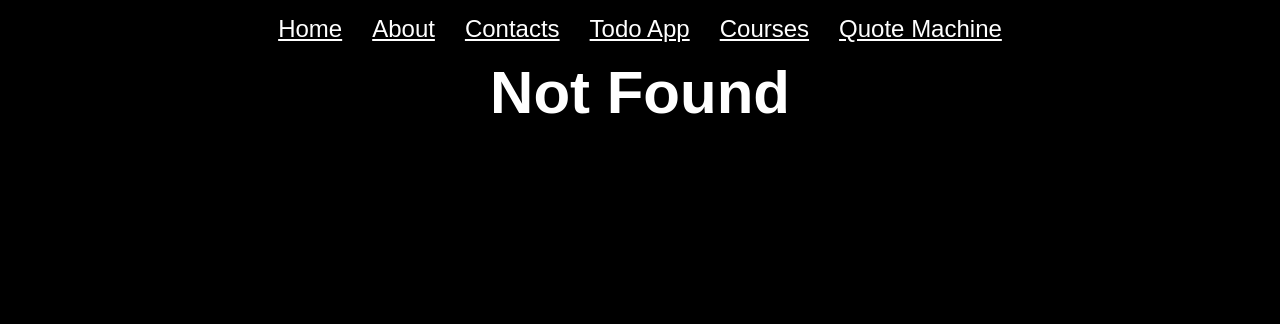
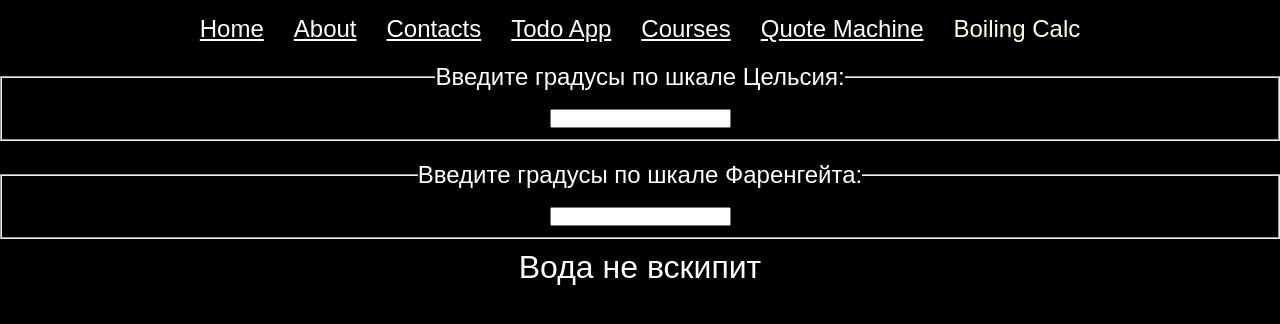
Before and after one commit to Eltach00/react-course-projects, a React (Create React App) app: page /boilingCalc in a window 1280 px wide. Before the commit this address had no page. Shown: the top 324 px of the page. Built offline with nearby package versions, Linux system fonts and the light colour scheme.

Commit message:
Boilng calcualte added

```diff
--- a/src/App.css
+++ b/src/App.css
@@ -2,6 +2,17 @@
   display: block;
   text-align: center;
   font: 1em sans-serif;
+}
+
+.m {
+  margin-top: 20px;
+  padding: 10px;
+  font-size: 1.5rem;
+}
+
+p {
+  margin-top: 10px;
+  font-size: 2rem;
 }
 
 .btn {
--- a/src/App.jsx
+++ b/src/App.jsx
@@ -9,6 +9,7 @@ import Courses from './Router/Courses'
 import SingleCourse from './Router/SingleCourse'
 import './App.css'
 import QuoteMachine from './RandomQuote/QuoteMachine'
+import Calculator from './components/TempCalc/Calculator'
 
 function App() {
   return (
@@ -22,6 +23,7 @@ function App() {
             <Route path="*" element={<NotFound />} />
             <Route path="todoApp" element={<Todo />} />
             <Route path="quoteMachine" element={<QuoteMachine />} />
+            <Route path="boilingCalc" element={<Calculator />} />
             <Route path="courses" element={<Courses />} />
             <Route path="courses/:courseSlug" element={<SingleCourse />} />
           </Route>
--- a/src/RandomQuote/QuoteMachine.jsx
+++ b/src/RandomQuote/QuoteMachine.jsx
@@ -7,19 +7,16 @@ const API_DATA =
   'https://gist.githubusercontent.com/camperbot/5a022b72e96c4c9585c32bf6a75f62d9/raw/e3c6895ce42069f0ee7e991229064f167fe8ccdc/quotes.json'
 
 const QuoteMachine = () => {
-  const url = new URL(`https://twitter.com/intent/tweet`)
-  url.searchParams.set('hashtags', 'quotes')
-  url.searchParams.set('related', 'freecodecamp')
-
   const [data, setData] = useState([])
   const [randomQuote, setrandomQuote] = useState(0)
   const [color, setColor] = useState({})
   const [randomColor, setRandomColor] = useState(0)
+  const [classText, setclassText] = useState(styles.text)
 
-  const [classText, setclassText] = useState(styles.text)
   useEffect(() => {
     setclassText(styles.text + ' ' + styles.change)
   }, [])
+
   useEffect(() => {
     async function getData() {
       try {
@@ -41,7 +38,7 @@ const QuoteMachine = () => {
     setRandomColor(randomInteger(0, colors.length - 1))
     setColor({
       backgroundColor: colors[randomColor],
-      transition: `background-color 1000ms linear`,
+      transition: `background-color 2000ms linear`,
     })
     setTimeout(() => {
       setclassText(styles.text + ' ' + styles.change)
@@ -49,13 +46,15 @@ const QuoteMachine = () => {
   }
 
   function addHref() {
+    const url = new URL(`https://twitter.com/intent/tweet`)
+    url.searchParams.set('hashtags', 'quotes')
+    url.searchParams.set('related', 'freecodecamp')
     url.searchParams.set(
       'text',
       `'${data[randomQuote].quote}' ${data[randomQuote].author}`
     )
     return url
   }
-
   return (
     <>
       <div style={color} id="container" className={styles.container}>
@@ -69,7 +68,7 @@ const QuoteMachine = () => {
               style={color}
               type="button"
               className={styles.twit}
-              href={data.length && addHref()}
+              href={data.length ? addHref() : ''}
               title="Tweet this quote!"
             >
               Twitter
--- a/src/Router/Menu.jsx
+++ b/src/Router/Menu.jsx
@@ -11,6 +11,7 @@ const Menu = () => {
       <NavLink to="todoApp">Todo App</NavLink>
       <NavLink to="courses">Courses</NavLink>
       <NavLink to="quoteMachine">Quote Machine</NavLink>
+      <NavLink to="boilingCalc">Boiling Calc</NavLink>
     </nav>
   )
 }
--- /dev/null
+++ b/src/components/TempCalc/Boiling.jsx
@@ -0,0 +1,5 @@
+const Boiling = (props) => {
+  return props.temp >= 100 ? <p>Вода вскипит</p> : <p>Вода не вскипит</p>
+}
+
+export default Boiling
--- /dev/null
+++ b/src/components/TempCalc/Calculator.jsx
@@ -0,0 +1,45 @@
+import { useState } from 'react'
+import Boiling from './Boiling'
+import TempInput from './TempInput'
+
+const Calculator = () => {
+  const [state, setState] = useState({ temp: '', scale: 'c' })
+
+  function handleChangeCels(value) {
+    setState({ temp: value, scale: 'c' })
+  }
+  function handleChangeFar(value) {
+    setState({ temp: value, scale: 'f' })
+  }
+  const scale = state.scale
+  const temp = state.temp
+  const celsius = scale === 'f' ? tryConvert(temp, toCelsius) : temp
+  const fahrenheit = scale === 'c' ? tryConvert(temp, toFahrenheit) : temp
+  return (
+    <div>
+      <TempInput value={celsius} onChange={handleChangeCels} scale="c" />
+      <TempInput value={fahrenheit} onChange={handleChangeFar} scale="f" />
+      <Boiling temp={parseFloat(celsius)} />
+    </div>
+  )
+}
+
+export default Calculator
+
+function toCelsius(fahrenheit) {
+  return ((fahrenheit - 32) * 5) / 9
+}
+
+function toFahrenheit(celsius) {
+  return (celsius * 9) / 5 + 32
+}
+
+function tryConvert(temperature, convert) {
+  const input = parseFloat(temperature)
+  if (Number.isNaN(input)) {
+    return ''
+  }
+  const output = convert(input)
+  const rounded = Math.round(output * 1000) / 1000
+  return rounded.toString()
+}
--- /dev/null
+++ b/src/components/TempCalc/TempInput.jsx
@@ -0,0 +1,18 @@
+const scaleNames = {
+  c: 'Цельсия',
+  f: 'Фаренгейта',
+}
+
+const TempInput = (props) => {
+  return (
+    <fieldset className="m">
+      <legend>Введите градусы по шкале {scaleNames[props.scale]}:</legend>
+      <input
+        value={props.value}
+        onChange={(e) => props.onChange(e.target.value)}
+      />
+    </fieldset>
+  )
+}
+
+export default TempInput
```
